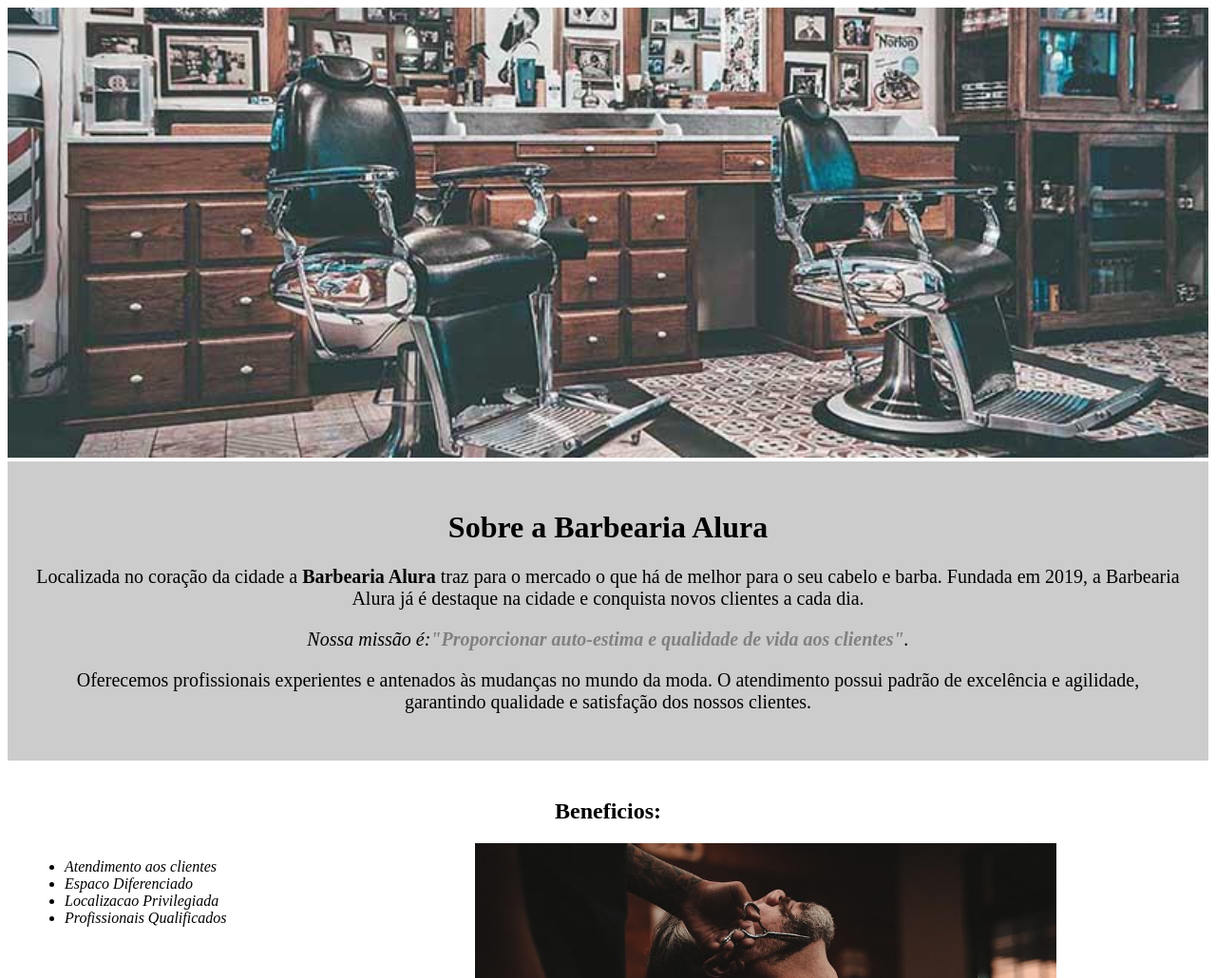
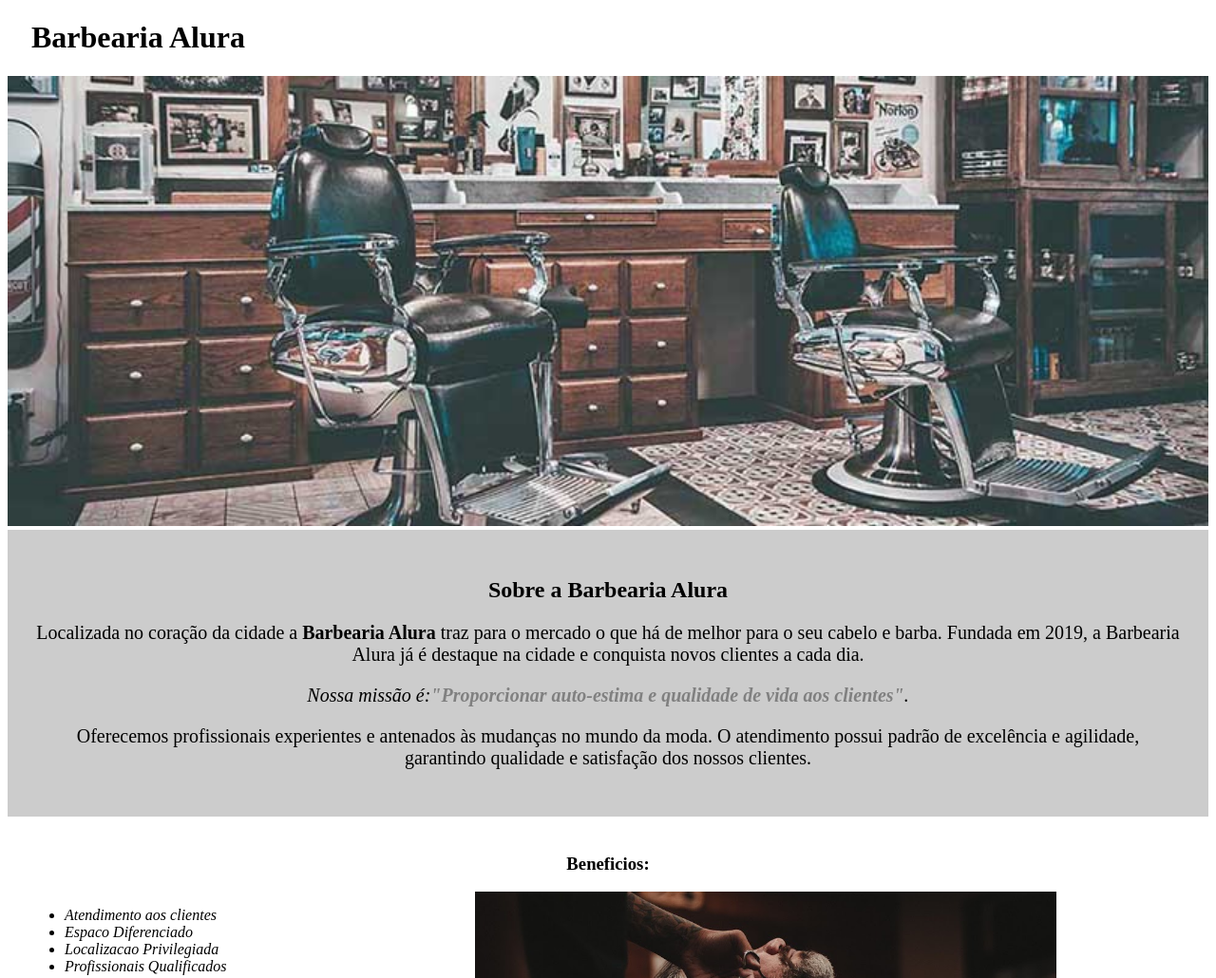
Before and after one commit to trigresovip/primeiro-repositorio, a plain HTML site: page index.html in a window 1280 px wide. Shown: the top 1030 px of the page at 95% size. Drawn offline with Linux system fonts and the light colour scheme.

Commit message:
Aula 06/10 2

```diff
--- a/index.html
+++ b/index.html
@@ -12,11 +12,15 @@
 
 <body>
 
+    <header>
+        <h1 class="titulo-principal"   >  Barbearia Alura </h1>
+    </header>
+
     <img src="img/banner.jpg" alt="banner da barbearia">
 
     <div class="apresentacao">
 
-        <h1> Sobre a Barbearia Alura </h1>
+        <h2> Sobre a Barbearia Alura </h2>
 
         <p>Localizada no coração da cidade a
             <strong>Barbearia Alura</strong> traz para o mercado o que há de melhor para o seu cabelo e barba. Fundada
@@ -32,7 +36,7 @@
 
     <div class="beneficios">
 
-        <h2> Beneficios: </h2>
+        <h3> Beneficios: </h3>
 
         <ul>
             <li class="itens"  > Atendimento aos clientes</li>
--- a/style.css
+++ b/style.css
@@ -1,6 +1,15 @@
 body {
 
 }
+
+h1 {
+    color: #000;
+}
+
+.titulo-principal {
+    padding-left: 25px;
+}
+
 
 img {
     width: 100%;
@@ -11,7 +20,7 @@ img {
     padding: 30px;
 }
 
-h1 {
+h2 {
     text-align: center;
 }
 
@@ -31,7 +40,7 @@ p {
 
 }
 
-h2 {
+h3 {
     text-align: center;
 }
 
```
